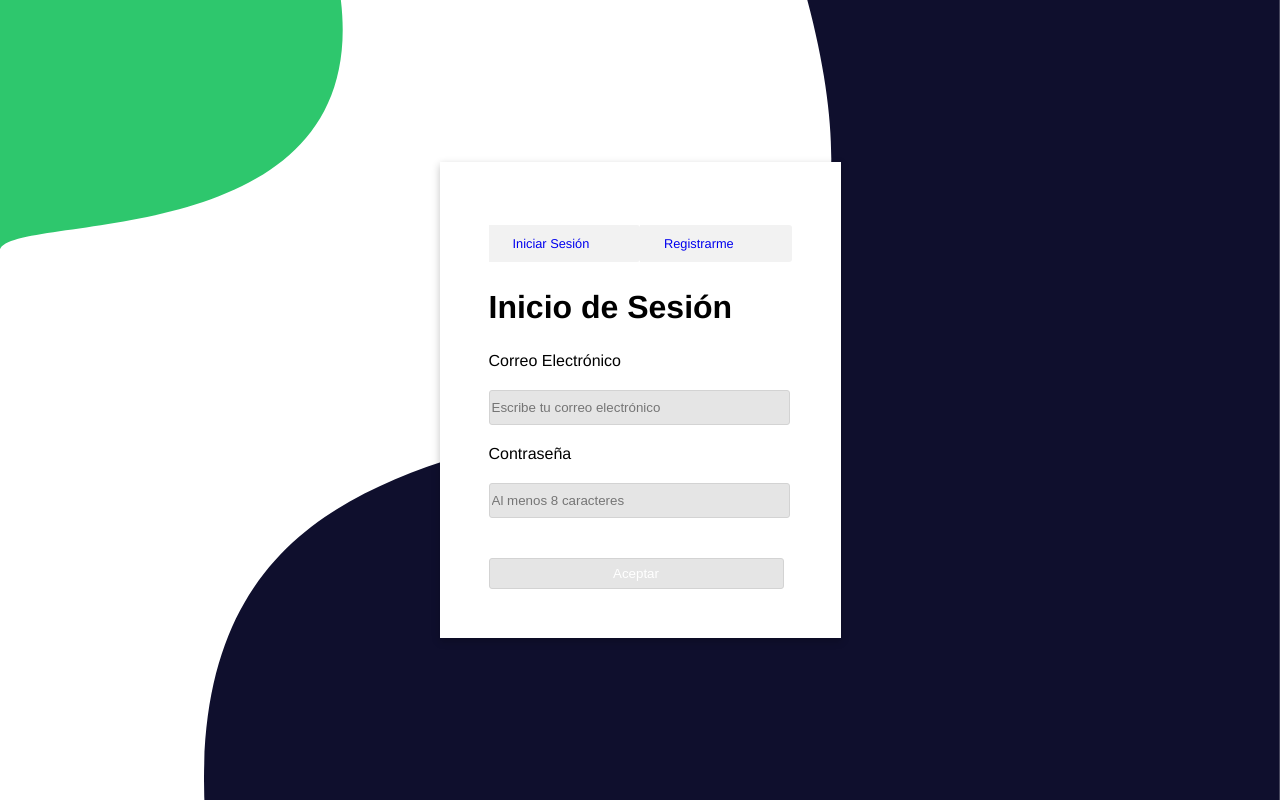
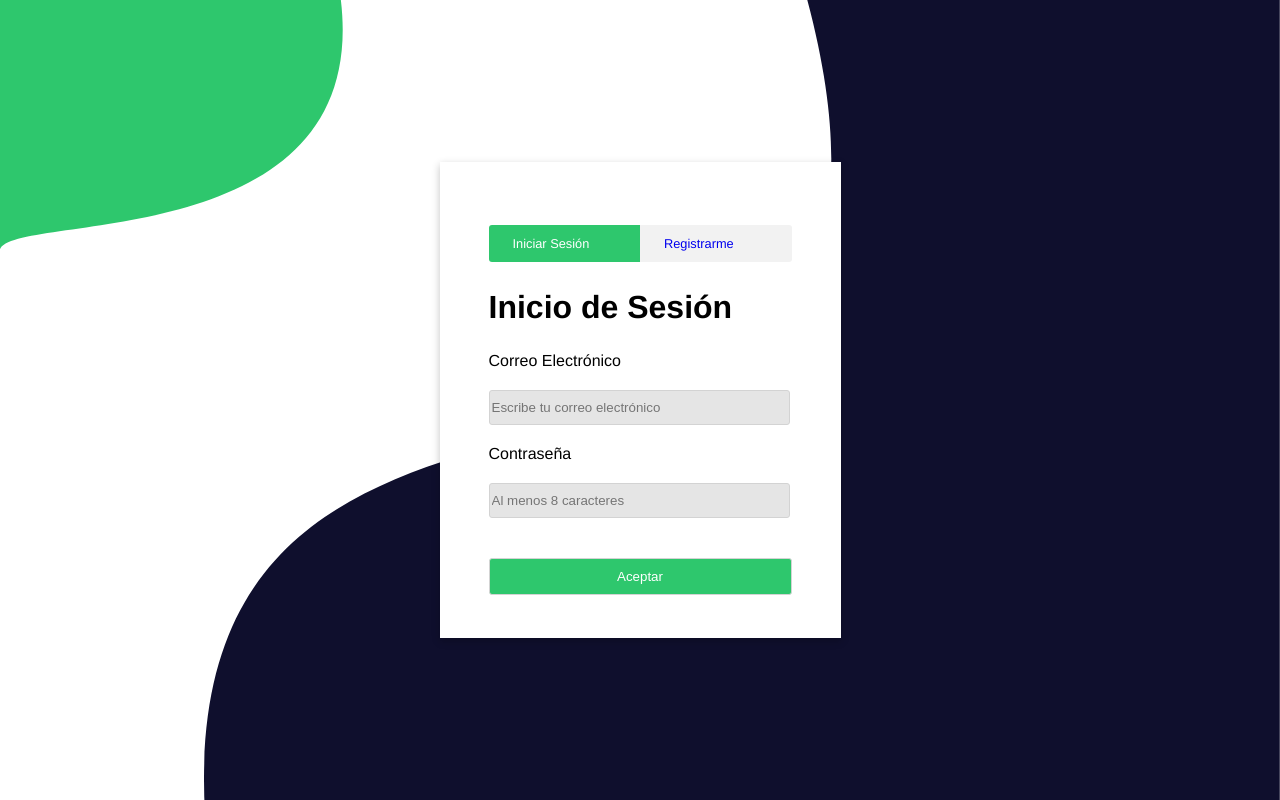
Before and after one commit to SheykoWk/crud-todo-react, a React (Create React App) app: page / in a window 1280 px wide. Built offline with nearby package versions, Linux system fonts and the light colour scheme; no server answers.

Commit message:
fix css bug

```diff
--- a/src/pages/Login/Login.css
+++ b/src/pages/Login/Login.css
@@ -63,7 +63,7 @@
     font-size: 0.8rem;
     font-weight: 300;
 }
-.main-btn {
+.login-btn {
     background-color: #2ec76d;
     color: #fff;
     border-radius: 3px 0 0 3px;
--- a/src/pages/Login/Login.js
+++ b/src/pages/Login/Login.js
@@ -58,7 +58,7 @@ const Login = ({ onCredentialsValue }) => {
                         <p>La contraseña debe tener al menos 8 caracteres</p>
                     )}
                     <br/>
-                    <input type="submit" value="Aceptar" className="main-btn" />
+                    <input type="submit" value="Aceptar" className="submit-btn" />
                 </form>
             </div>
             <BlueWave />
```
